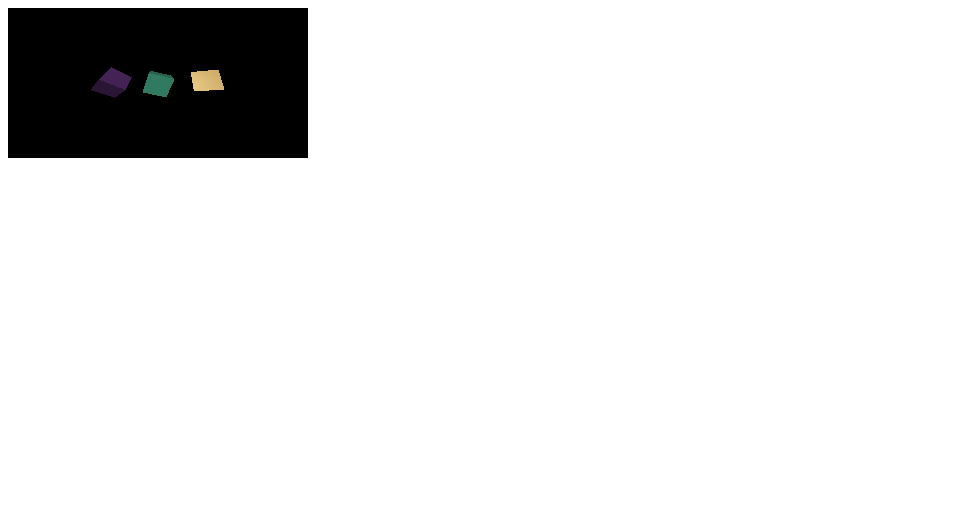
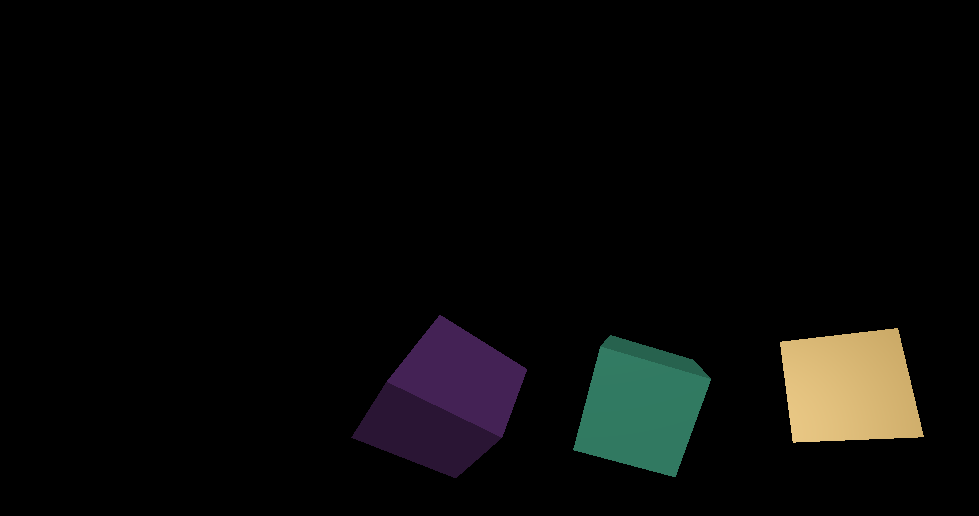
Before and after one commit to restcristian/THREEJS, a plain HTML site: page index.html in a window 1280 px wide. Shown: the whole page, without its empty margins (0-979 px from the left). Drawn offline with nearby package versions, Linux system fonts and the light colour scheme.

Commit message:
Added General CSS Styling.

```diff
--- /dev/null
+++ b/css/style.css
@@ -0,0 +1,9 @@
+html, body{
+    margin:0;
+    height: 100%;
+}
+#my-canvas{
+    width:100%;
+    height:100%;
+    display: block;
+}
--- a/index.html
+++ b/index.html
@@ -4,6 +4,7 @@
     <meta charset="UTF-8">
     <meta name="viewport" content="width=device-width, initial-scale=1.0">
     <meta http-equiv="X-UA-Compatible" content="ie=edge">
+    <link rel="stylesheet" href="css/style.css">
     <title>Document</title>
 </head>
 <body>
```
